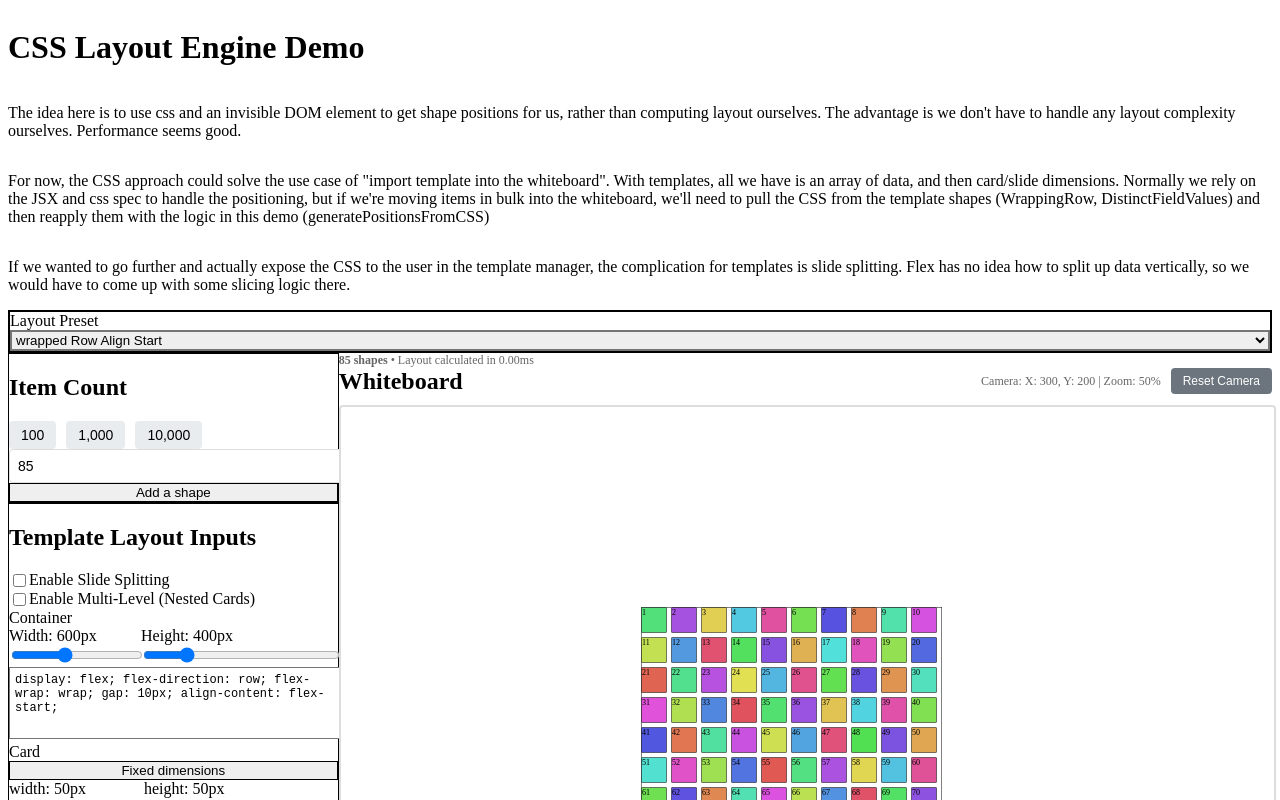
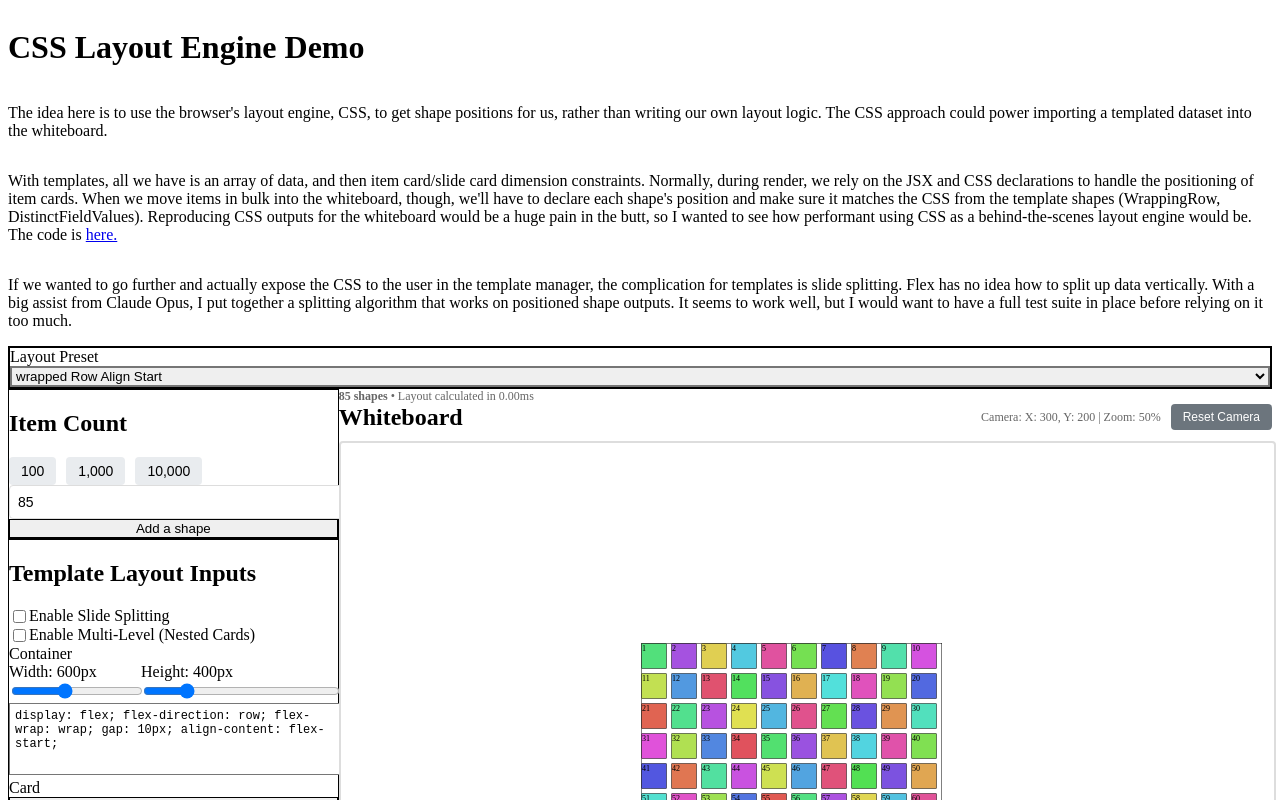
Before and after one commit to gleasonw/test-layout, a React (Vite) app: page / in a window 1280 px wide. Shown: the top 800 px of the page. Built offline with nearby package versions, Linux system fonts and the light colour scheme.

Commit message:
edit copy

```diff
--- a/src/LayoutDemo.tsx
+++ b/src/LayoutDemo.tsx
@@ -381,25 +381,36 @@ export function LayoutDemo() {
       <div className="flex flex-col gap-5">
         <h1 className="text-3xl font-bold">CSS Layout Engine Demo</h1>
         <p className="">
-          The idea here is to use css and an invisible DOM element to get shape
-          positions for us, rather than computing layout ourselves. The
-          advantage is we don't have to handle any layout complexity ourselves.
-          Performance seems good.
+          The idea here is to use the browser's layout engine, CSS, to get shape
+          positions for us, rather than writing our own layout logic. The CSS
+          approach could power importing a templated dataset into the
+          whiteboard.{" "}
         </p>
         <p>
-          For now, the CSS approach could solve the use case of "import template
-          into the whiteboard". With templates, all we have is an array of data,
-          and then card/slide dimensions. Normally we rely on the JSX and css
-          spec to handle the positioning, but if we're moving items in bulk into
-          the whiteboard, we'll need to pull the CSS from the template shapes
-          (WrappingRow, DistinctFieldValues) and then reapply them with the
-          logic in this demo (generatePositionsFromCSS)
+          With templates, all we have is an array of data, and then item
+          card/slide card dimension constraints. Normally, during render, we
+          rely on the JSX and CSS declarations to handle the positioning of item
+          cards. When we move items in bulk into the whiteboard, though, we'll
+          have to declare each shape's position and make sure it matches the CSS
+          from the template shapes (WrappingRow, DistinctFieldValues).
+          Reproducing CSS outputs for the whiteboard would be a huge pain in the
+          butt, so I wanted to see how performant using CSS as a
+          behind-the-scenes layout engine would be. The code is{" "}
+          <a
+            href="https://github.com/gleasonw/test-layout/blob/main/src/layoutEngine.ts#L45"
+            target="_blank"
+            className="underline"
+          >
+            here.
+          </a>
         </p>
         <p>
           If we wanted to go further and actually expose the CSS to the user in
           the template manager, the complication for templates is slide
-          splitting. Flex has no idea how to split up data vertically, so we
-          would have to come up with some slicing logic there.
+          splitting. Flex has no idea how to split up data vertically. With a
+          big assist from Claude Opus, I put together a splitting algorithm that
+          works on positioned shape outputs. It seems to work well, but I would
+          want to have a full test suite in place before relying on it too much.
         </p>
       </div>
 
```
